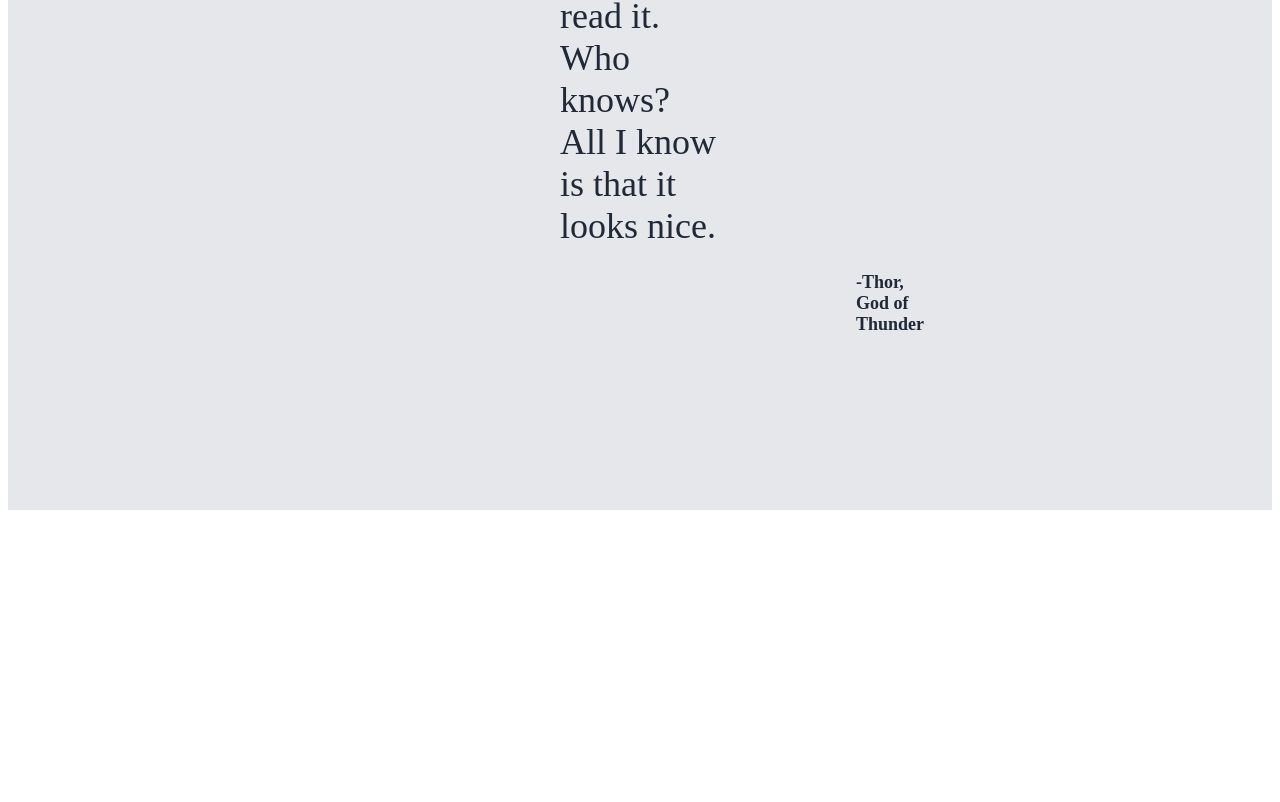
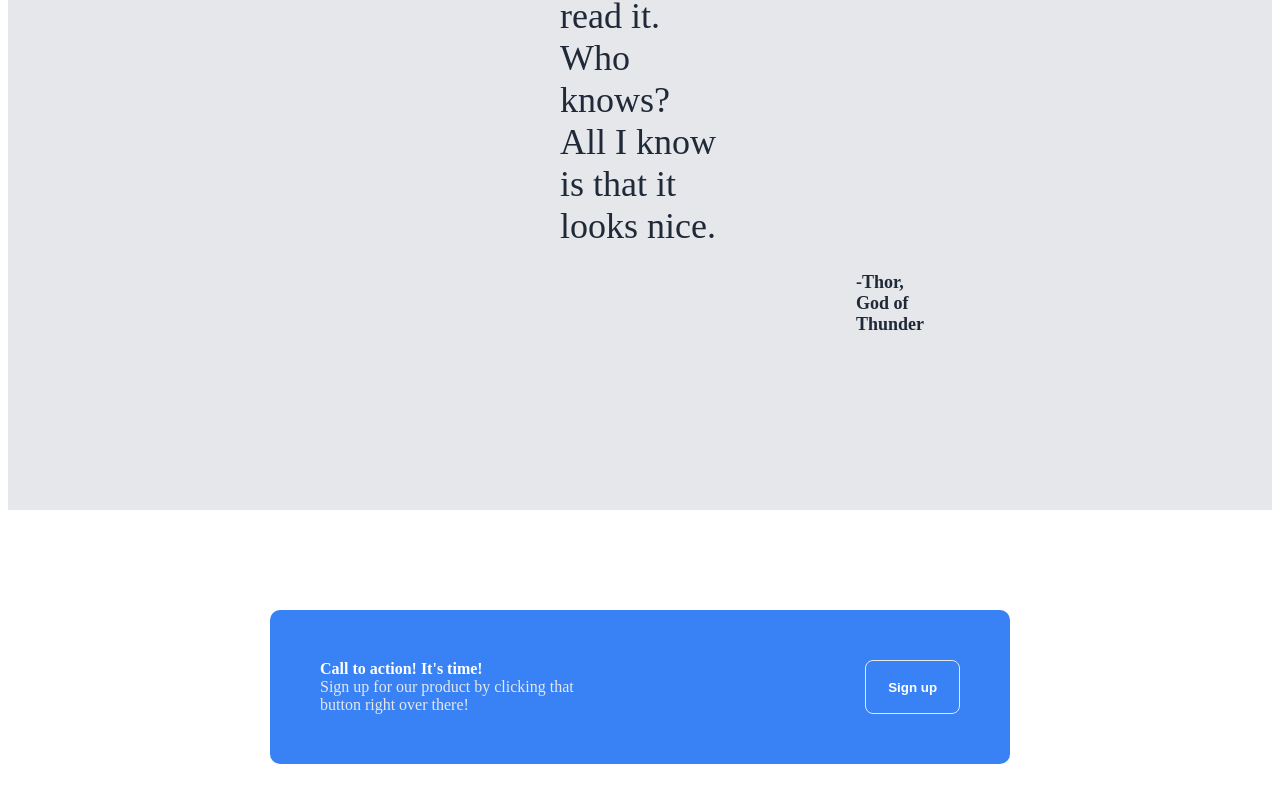
Before and after one commit to ucolinmee/top-landingpage, a plain HTML site: page index.html in a window 1280 px wide. Shown: the part 1428-2230 px from the top of the page. Before the commit the page ends 1946 px from the top, so only its background shows below. Drawn offline with Linux system fonts and the light colour scheme.

Commit message:
Add cta section with styles

```diff
--- a/index.html
+++ b/index.html
@@ -28,19 +28,19 @@
     <div class="infographics">
         <h3>Some random information.</h3>
         <div class="illustrations">
-            <div class="container">
+            <div class="info-container">
                 <div class="info-image"></div>
                 <div class="info-subtext">this is some subtext under an illustration or image</div>
             </div>
-            <div class="container">
+            <div class="info-container">
                 <div class="info-image"></div>
                 <div class="info-subtext">this is some subtext under an illustration or image</div>
             </div>
-            <div class="container">
+            <div class="info-container">
                 <div class="info-image"></div>
                 <div class="info-subtext">this is some subtext under an illustration or image</div>
             </div>
-            <div class="container">
+            <div class="info-container">
                 <div class="info-image"></div>
                 <div class="info-subtext">this is some subtext under an illustration or image</div>
             </div>
@@ -50,7 +50,15 @@
         <div class="quote">This is an inspiring quote,or a testimonial from a customer. Maybe it's just filling up space, or maybe people will actually read it. Who knows? All I know is that it looks nice.</div>
         <div class="author">-Thor, God of Thunder</div>
     </div>
-    <div class="cta"></div>
+    <div class="cta">
+        <div class="cta-container">
+            <div class="cta-left">
+                <div class="cta-header">Call to action! It's time!</div>
+                <div class="cta-subtext">Sign up for our product by clicking that button right over there!</div>
+            </div>
+            <button>Sign up</button>
+        </div>
+    </div>
     <div class="footer"></div>
 </body>
 </html>
--- a/style.css
+++ b/style.css
@@ -86,7 +86,7 @@ img {
     gap: 40px;
 }
 
-.container {
+.info-container {
     width: 140px;
     display: flex;
     flex-direction: column;
@@ -126,3 +126,38 @@ img {
     font-weight: bold;
     font-size: 18px;
 }
+
+.cta {
+    display: flex;
+    justify-content: center;
+    align-items: center;
+}
+
+.cta-container {
+    width: 50vw;
+    margin: 100px;
+    padding: 50px;
+    background-color: #3882F6;
+    color: white;
+    display: flex;
+    justify-content: center;
+    gap: 250px;
+    border-radius: 10px;
+}
+
+.cta-header {
+    font-weight: bolder;
+}
+
+.cta-subtext {
+    color: #E5E7EB;
+}
+
+.cta button {
+    background-color: #3882F6;
+    border: 1px solid #E5E7EB;
+    border-radius: 8px;
+    color: white;
+    font-weight: bold;
+    width: 125px;
+}
```
